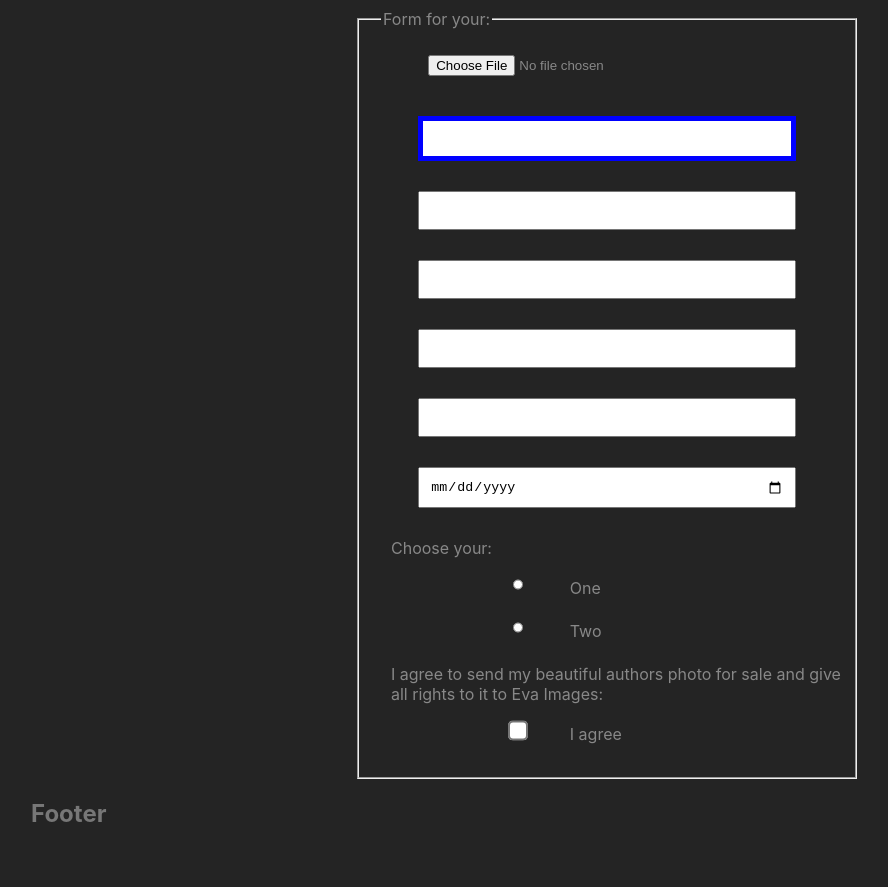
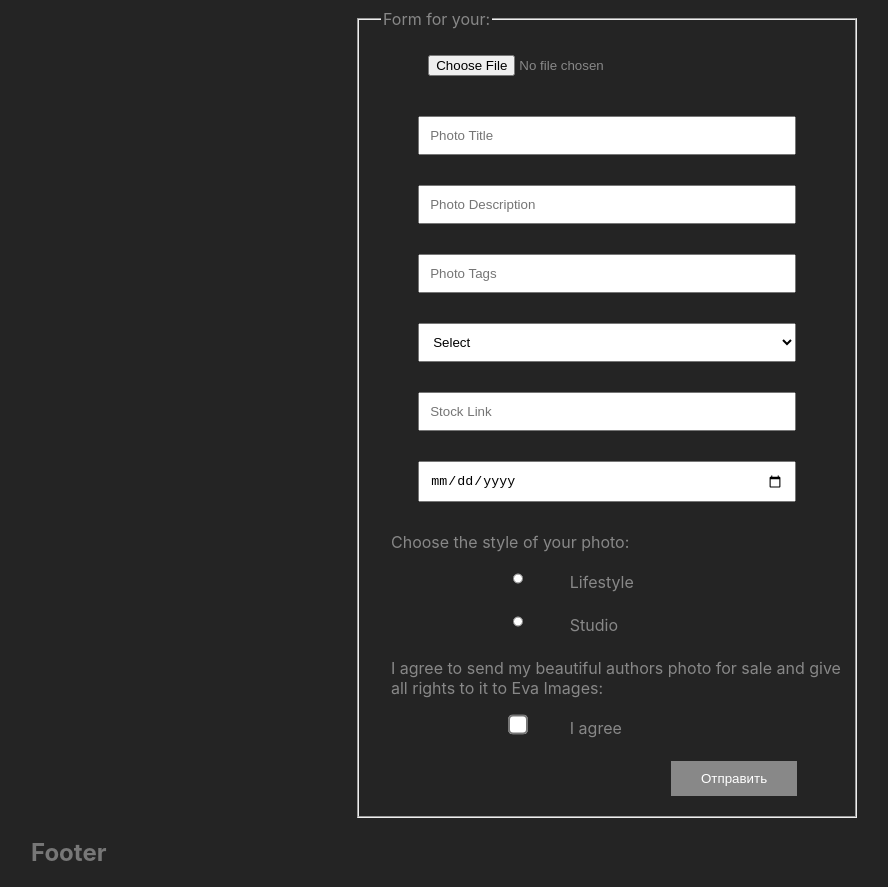
Before and after one commit to evakerrigan/eva-images, a React (Vite) app: page /form in a window 1280 px wide. Shown: the part 526-1413 px from the top of the page, without its empty margins (33-921 px from the left). Before the commit the page ends 1374 px from the top, so only its background shows below. Built offline with nearby package versions, Linux system fonts and the light colour scheme; a web font is replaced by a local one.

Commit message:
feat: add button submit to form

```diff
--- a/src/components/Form/Form.scss
+++ b/src/components/Form/Form.scss
@@ -6,6 +6,7 @@
   color: #888;
   justify-content: center;
 }
+
 .input {
   display: block;
   width: 80%;
@@ -13,32 +14,54 @@
   padding: 10px;
   outline: none;
 }
+
 .input-wrapper {
   display: flex;
   justify-content: flex-start;
 }
+
 .input-radio {
   width: 10px;
   margin-left: 30%;
 }
+
 .input-checkbox {
   width: 10px;
   margin-left: 30%;
 }
+
 .input-fieldset {
   width: 500px;
 }
+
 .input-legend-title {
   margin: 0 10px 10px 10px;
 }
+
 .input-legend {
   margin: 0 0 20px;
   padding: 0 0 0 20px;
 }
+
 .input-checkbox {
   transform: scale(2);
   cursor: pointer;
 }
-.input.title {
-  border: 5px solid blue;
+
+.form-button {
+  cursor: pointer;
+  margin: 0 0 10px 300px;
+  padding: 10px 30px;
+  background-color: #888;
+  color: #fff;
+  outline: none;
+  border: none;
 }
+
+.form-button:hover {
+  background-color: #666;
+}
+
+.form-button:active {
+  background-color: #444;
+}
--- a/src/components/Form/Form.tsx
+++ b/src/components/Form/Form.tsx
@@ -1,5 +1,6 @@
 import React, { Component, createRef, RefObject } from 'react';
 import './Form.scss';
+import { InputFile } from './InputFile/InputFile';
 import { InputTitle } from './InputTitle/InputTitle';
 
 export type typePropsElseBimbo = {
@@ -7,12 +8,12 @@ export type typePropsElseBimbo = {
 };
 
 export class Form extends Component<typePropsElseBimbo> {
-  private refImage: RefObject<HTMLInputElement>;
+  private refFile: RefObject<HTMLInputElement>;
   private refTitle: RefObject<HTMLInputElement>;
 
   constructor(props: typePropsElseBimbo) {
     super(props);
-    this.refImage = createRef();
+    this.refFile = createRef();
     this.refTitle = createRef();
   }
 
@@ -27,15 +28,24 @@ export class Form extends Component<typePropsElseBimbo> {
         <div className="input-form">
           <fieldset className="input-fieldset">
             <legend className="input-legend-title">Form for your:</legend>
-            <input type="file" ref={this.refImage} className="input input-image file" />
+            <InputFile refFile={this.refFile} />
             <InputTitle refTitle={this.refTitle} />
-            <input type="text" className="input input-text description" />
-            <input type="text" className="input input-text tag" />
-            <input type="select" className="input input-select stock" />
-            <input type="text" className="input input-text link" />
+            <input
+              type="text"
+              placeholder="Photo Description"
+              className="input input-text description"
+            />
+            <input type="text" placeholder="Photo Tags" className="input input-text tag" />
+            <select name="select" className="input input-select stock">
+              <option value="0">Select</option>
+              <option value="adobe">Adobe</option>
+              <option value="getty">Getty</option>
+              <option value="offset">Offset</option>
+            </select>
+            <input type="text" placeholder="Stock Link" className="input input-text link" />
             <input type="date" className="input input-date date" />
             <div>
-              <legend className="input-legend">Choose your:</legend>
+              <legend className="input-legend">Choose the style of your photo:</legend>
               <div className="input-wrapper">
                 <input
                   type="radio"
@@ -44,7 +54,7 @@ export class Form extends Component<typePropsElseBimbo> {
                   value="one"
                   className="input input-radio choice"
                 />
-                <label htmlFor="one">One</label>
+                <label htmlFor="one">Lifestyle</label>
               </div>
               <div className="input-wrapper">
                 <input
@@ -54,7 +64,7 @@ export class Form extends Component<typePropsElseBimbo> {
                   value="two"
                   className="input input-radio choice"
                 />
-                <label htmlFor="two">Two</label>
+                <label htmlFor="two">Studio</label>
               </div>
             </div>
             <div>
@@ -67,6 +77,7 @@ export class Form extends Component<typePropsElseBimbo> {
                 <label htmlFor="agree">I agree</label>
               </div>
             </div>
+            <button className="form-button">Отправить</button>
           </fieldset>
         </div>
       </div>
--- /dev/null
+++ b/src/components/Form/InputFile/InputFile.tsx
@@ -0,0 +1,18 @@
+import React, { Component, RefObject } from 'react';
+
+type typeRefFile = RefObject<HTMLInputElement>;
+
+export class InputFile extends Component<{ refFile: typeRefFile }> {
+  render() {
+    return (
+      <input
+        type="file"
+        ref={this.props.refFile}
+        onInput={() => {
+          console.log(this.props.refFile.current?.value);
+        }}
+        className="input input-image file"
+      />
+    );
+  }
+}
--- a/src/components/Form/InputTitle/InputTitle.tsx
+++ b/src/components/Form/InputTitle/InputTitle.tsx
@@ -4,6 +4,16 @@ type typeRefTitle = RefObject<HTMLInputElement>;
 
 export class InputTitle extends Component<{ refTitle: typeRefTitle }> {
   render() {
-    return <input type="text" ref={this.props.refTitle} className="input input-text title" />;
+    return (
+      <input
+        type="text"
+        ref={this.props.refTitle}
+        onInput={() => {
+          console.log(this.props.refTitle.current?.value);
+        }}
+        placeholder="Photo Title"
+        className="input input-text title"
+      />
+    );
   }
 }
```
